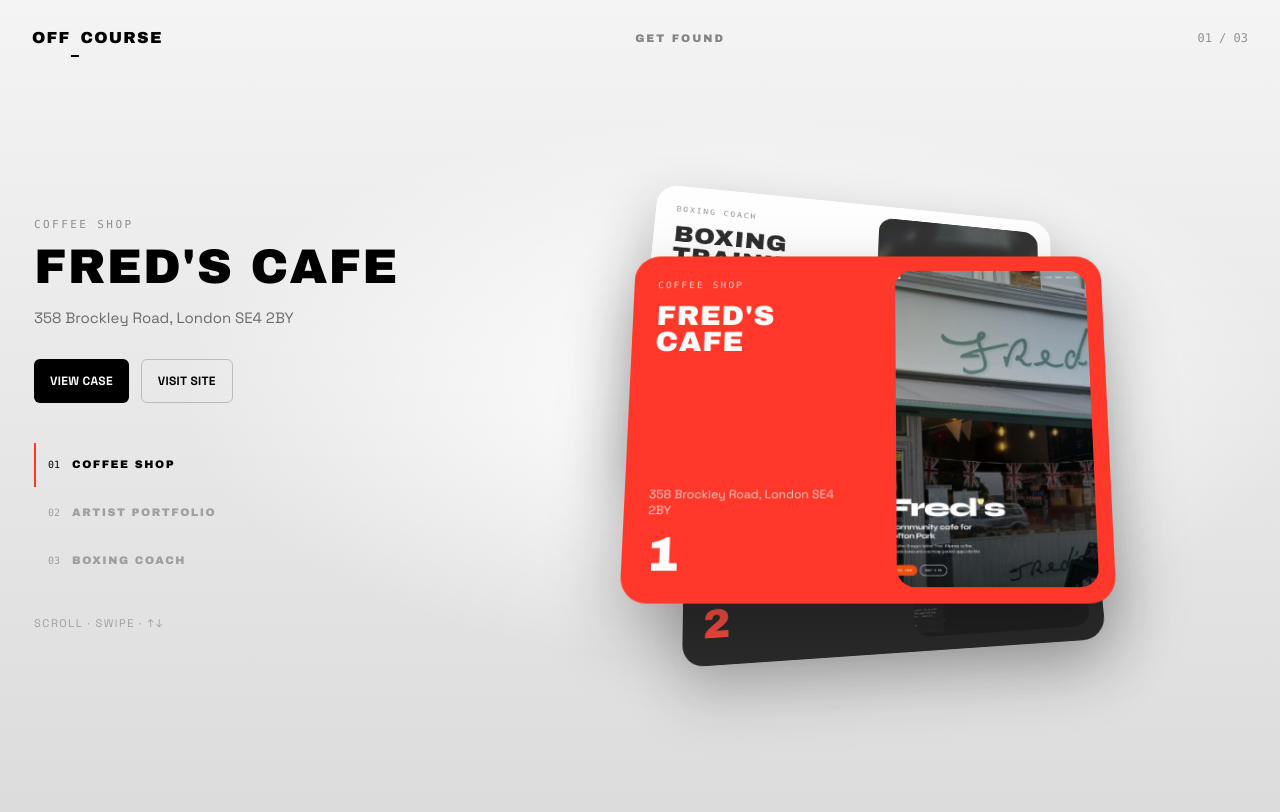
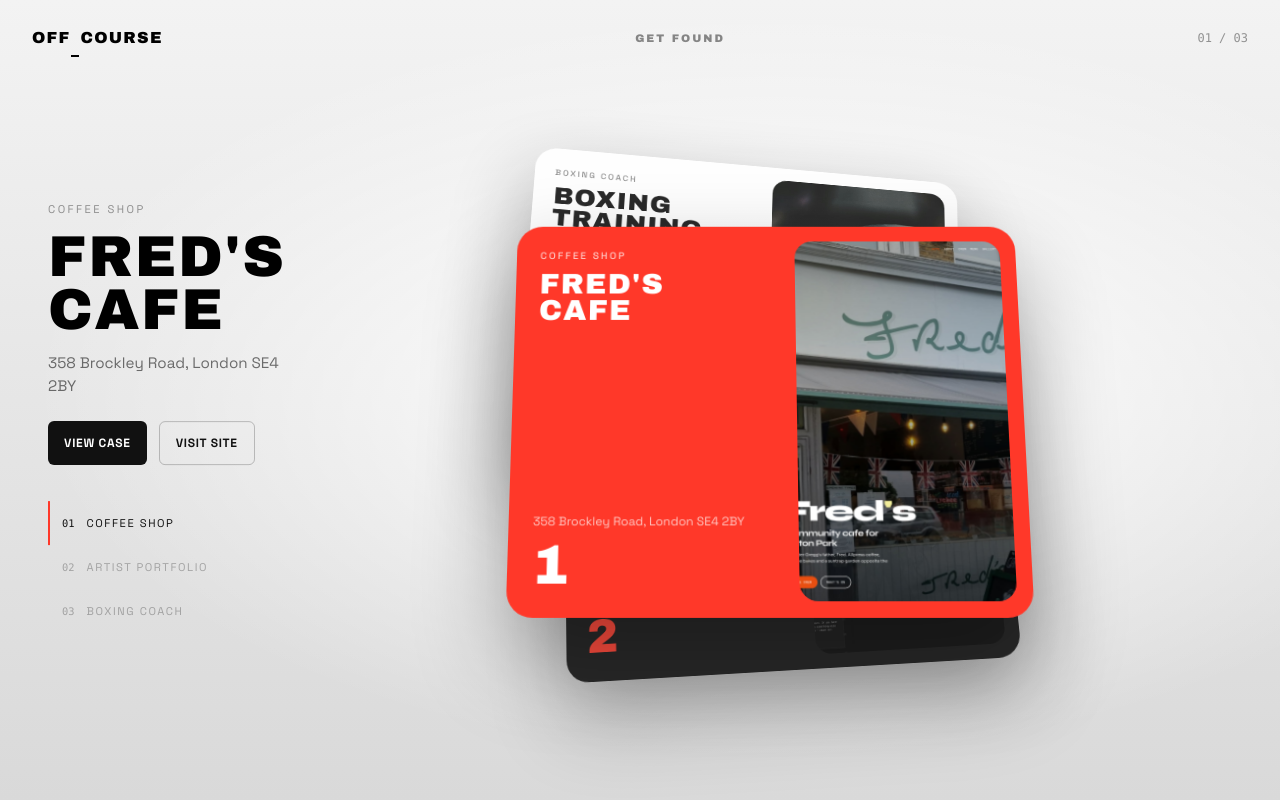
Before and after one commit to aa89976566/off-course, a Next.js app: page /get-found in a window 1280 px wide. Built offline with nearby package versions, Linux system fonts and the light colour scheme.

Commit message:
fix: full-bleed GET FOUND deck with left intro margin
Rebuild the section so cards dominate the viewport like the
kinetic stack reference, while the left open margin holds a
short project intro instead of a cramped two-column squeeze.

Co-authored-by: aa89976566 <aa89976566@users.noreply.github.com>

```diff
--- a/src/app/globals.css
+++ b/src/app/globals.css
@@ -234,133 +234,347 @@ h3::selection {
 }
 
 /*
- * GET FOUND stack — structure after Eliot Besson Stacked Cards Slider:
- * sticky left rail (meta) + right 3D deck viewport.
- * Always two columns; never collapse to flex-column / 1fr on mobile.
+ * GET FOUND — full-bleed kinetic deck.
+ * Cards fill the stage; left open margin = short project intro.
  */
 .found-stack {
-  --found-rail: 0.4fr;
-  --found-deck: 0.6fr;
   --found-ease: cubic-bezier(0.22, 1, 0.36, 1);
-  --found-card-max: 220px;
+  --found-card-w: min(74vw, 34rem);
+  --found-card-h: min(60svh, 29rem);
 }
 
 .found-stack__atmosphere {
   background:
-    radial-gradient(ellipse 65% 50% at 58% 48%, #fff 0%, transparent 68%),
-    linear-gradient(180deg, #f4f4f4 0%, #dcdcdc 100%);
+    radial-gradient(ellipse 80% 65% at 60% 48%, #fff 0%, transparent 72%),
+    linear-gradient(180deg, #f3f3f3 0%, #d9d9d9 100%);
 }
 
-.found-stack__shell,
-.found-stack .found-stack__shell,
-.found-landing .found-stack__shell {
-  display: grid !important;
-  grid-template-columns: minmax(0, var(--found-rail)) minmax(0, var(--found-deck)) !important;
-  align-items: center;
-  column-gap: clamp(0.5rem, 2vw, 2rem);
-  width: 100% !important;
-  max-width: 100%;
-  overflow-x: clip;
-  flex-direction: unset !important;
-}
-
-.found-stack__rail,
-.found-stack .found-stack__rail,
-.found-landing .found-stack__rail {
-  grid-column: 1 !important;
-  grid-row: 1 !important;
-  position: relative;
-  z-index: 20;
-  min-width: 0;
-  max-width: 100%;
-  width: auto !important;
-  padding-inline: 0.125rem;
-  /* Soft veil so overlapping cards never kill text readability */
-  isolation: isolate;
-}
-
-.found-stack__rail::before {
-  content: "";
+.found-stack__stage {
   position: absolute;
-  inset: -10% -18% -10% -10%;
-  z-index: -1;
+  inset: 0;
+  z-index: 10;
+  overflow: hidden;
   pointer-events: none;
-  background: linear-gradient(
-    90deg,
-    rgba(233, 233, 233, 0.97) 0%,
-    rgba(233, 233, 233, 0.9) 62%,
-    rgba(233, 233, 233, 0) 100%
-  );
-}
-
-.found-stack__viewport,
-.found-stack .found-stack__viewport,
-.found-landing .found-stack__viewport {
-  grid-column: 2 !important;
-  grid-row: 1 !important;
-  position: relative;
-  z-index: 10;
-  min-width: 0;
-  max-width: 100%;
-  width: auto !important;
-  height: min(62svh, 420px);
-  margin-left: 0;
-  overflow: hidden;
-  transform: translateZ(0);
 }
 
 .found-stack__perspective {
-  height: 100%;
-  width: 100%;
-  perspective: 1400px;
-  perspective-origin: 62% 42%;
+  position: absolute;
+  inset: 0;
+  perspective: 1500px;
+  perspective-origin: 58% 42%;
   transform-style: preserve-3d;
-  /* Keep deck anchored to the right so cards only kiss the rail */
-  transform: scale(0.92);
-  transform-origin: 85% 50%;
+  pointer-events: auto;
 }
 
 .found-stack__card {
-  width: min(100%, var(--found-card-max)) !important;
+  position: absolute;
+  /* Right-biased: left edge clears the intro gutter (~34vw) */
+  left: 70%;
+  top: 52%;
+  width: var(--found-card-w);
+  margin: 0;
+  padding: 0;
+  border: 0;
+  border-radius: 24px;
+  overflow: hidden;
+  text-align: left;
+  cursor: pointer;
+  outline: none;
+  box-shadow: 0 36px 90px rgba(0, 0, 0, 0.32);
   backface-visibility: hidden;
   transform-style: preserve-3d;
+  will-change: transform, opacity;
   -webkit-tap-highlight-color: transparent;
 }
 
-.found-stack__meta,
-.found-stack__index-item,
+.found-stack__card:focus-visible {
+  box-shadow:
+    0 36px 90px rgba(0, 0, 0, 0.32),
+    0 0 0 2px #111;
+}
+
+.found-stack__card-inner {
+  display: grid;
+  grid-template-columns: 1.05fr 0.95fr;
+  height: var(--found-card-h);
+}
+
+.found-stack__card-copy {
+  display: flex;
+  min-width: 0;
+  flex-direction: column;
+  justify-content: space-between;
+  padding: 1rem 0.85rem 1rem 1rem;
+}
+
+.found-stack__card-eyebrow {
+  font-family: var(--font-space-grotesk), sans-serif;
+  font-size: 0.58rem;
+  font-weight: 500;
+  letter-spacing: 0.18em;
+  text-transform: uppercase;
+}
+
+.found-stack__card-title {
+  margin-top: 0.5rem;
+  font-family: var(--font-archivo-black), sans-serif;
+  font-size: clamp(1.15rem, 5vw, 1.9rem);
+  font-weight: 400;
+  line-height: 0.95;
+  letter-spacing: 0.04em;
+  text-transform: uppercase;
+}
+
+.found-stack__card-place {
+  font-size: 0.62rem;
+  line-height: 1.35;
+}
+
+.found-stack__card-num {
+  margin-top: 0.45rem;
+  font-family: var(--font-archivo-black), sans-serif;
+  font-size: clamp(2.1rem, 9vw, 3.4rem);
+  font-weight: 400;
+  line-height: 1;
+}
+
+.found-stack__card-media {
+  position: relative;
+  margin: 0.65rem;
+  overflow: hidden;
+  border-radius: 14px;
+}
+
+.found-stack__intro {
+  position: absolute;
+  z-index: 30;
+  left: 0.85rem;
+  top: 50%;
+  transform: translateY(-46%);
+  width: min(28vw, 7.75rem);
+  pointer-events: none;
+}
+
+.found-stack__intro * {
+  pointer-events: auto;
+}
+
+.found-stack__eyebrow {
+  font-family: var(--font-space-grotesk), sans-serif;
+  font-size: 0.52rem;
+  letter-spacing: 0.16em;
+  text-transform: uppercase;
+  color: rgba(0, 0, 0, 0.4);
+}
+
+.found-stack__title {
+  margin-top: 0.35rem;
+  max-width: 8ch;
+  font-family: var(--font-archivo-black), sans-serif;
+  font-size: clamp(1.05rem, 4.5vw, 2.75rem);
+  font-weight: 400;
+  line-height: 0.92;
+  letter-spacing: 0.03em;
+  text-transform: uppercase;
+}
+
+.found-stack__address {
+  margin-top: 0.45rem;
+  max-width: 11ch;
+  font-size: 0.6rem;
+  line-height: 1.3;
+  color: rgba(0, 0, 0, 0.55);
+}
+
+.found-stack__cta {
+  /* Mobile: keep left rail to short intro only; card tap opens project */
+  display: none;
+  flex-direction: column;
+  gap: 0.35rem;
+  margin-top: 0.7rem;
+  width: 100%;
+}
+
 .found-stack__btn {
-  transition-timing-function: var(--found-ease);
+  display: inline-flex;
+  min-height: 44px;
+  align-items: center;
+  justify-content: center;
+  border-radius: 0.375rem;
+  padding: 0 0.65rem;
+  font-size: 0.58rem;
+  font-weight: 700;
+  letter-spacing: 0.06em;
+  text-transform: uppercase;
+  transition:
+    background-color 0.3s var(--found-ease),
+    border-color 0.3s var(--found-ease),
+    color 0.3s var(--found-ease);
+}
+
+.found-stack__btn--primary {
+  background: #111;
+  color: #fff;
+}
+
+.found-stack__btn--primary:hover {
+  background: var(--walala-red);
+}
+
+.found-stack__btn--ghost {
+  border: 1px solid rgba(0, 0, 0, 0.22);
+  background: rgba(255, 255, 255, 0.55);
+  color: #111;
+  backdrop-filter: blur(6px);
+}
+
+.found-stack__btn--ghost:hover {
+  border-color: #111;
+}
+
+.found-stack__index {
+  display: none;
+  margin-top: 1.1rem;
+  list-style: none;
+}
+
+.found-stack__index-item {
+  display: flex;
+  min-height: 44px;
+  width: 100%;
+  align-items: center;
+  gap: 0.45rem;
+  border: 0;
+  border-left: 2px solid transparent;
+  background: transparent;
+  padding: 0.15rem 0 0.15rem 0.45rem;
+  text-align: left;
+  color: rgba(0, 0, 0, 0.28);
+  cursor: pointer;
+  transition:
+    color 0.3s var(--found-ease),
+    border-color 0.3s var(--found-ease);
+}
+
+.found-stack__index-item.is-active {
+  border-left-color: var(--walala-red);
+  color: #111;
+}
+
+.found-stack__index-item:hover {
+  color: rgba(0, 0, 0, 0.6);
+}
+
+.found-stack__index-num {
+  font-family: ui-monospace, SFMono-Regular, Menlo, monospace;
+  font-size: 0.56rem;
+  font-variant-numeric: tabular-nums;
+}
+
+.found-stack__index-label {
+  font-family: var(--font-space-grotesk), sans-serif;
+  font-size: 0.56rem;
+  letter-spacing: 0.1em;
+  text-transform: uppercase;
 }
 
 @media (min-width: 768px) {
   .found-stack {
-    --found-rail: minmax(220px, 0.85fr);
-    --found-deck: minmax(0, 1.5fr);
-    --found-card-max: 480px;
-  }
-
-  .found-stack__shell,
-  .found-stack .found-stack__shell,
-  .found-landing .found-stack__shell {
-    grid-template-columns: var(--found-rail) var(--found-deck) !important;
-  }
-
-  .found-stack__viewport,
-  .found-stack .found-stack__viewport,
-  .found-landing .found-stack__viewport {
-    height: min(78svh, 680px);
-    overflow: visible;
+    --found-card-w: min(54vw, 32rem);
+    --found-card-h: min(54svh, 25rem);
   }
 
   .found-stack__perspective {
-    perspective: 1600px;
-    perspective-origin: 50% 40%;
-    transform: none;
+    perspective: 1700px;
+    perspective-origin: 55% 40%;
   }
 
-  .found-stack__rail::before {
-    display: none;
+  .found-stack__card {
+    left: 58%;
+    border-radius: 26px;
+  }
+
+  .found-stack__card-copy {
+    padding: 1.5rem;
+  }
+
+  .found-stack__card-eyebrow {
+    font-size: 0.65rem;
+    letter-spacing: 0.2em;
+  }
+
+  .found-stack__card-place {
+    font-size: 0.75rem;
+  }
+
+  .found-stack__card-media {
+    margin: 1rem;
+    border-radius: 18px;
+  }
+
+  .found-stack__intro {
+    left: clamp(1.5rem, 4vw, 3rem);
+    width: min(22vw, 16rem);
+  }
+
+  .found-stack__index {
+    display: block;
+    margin-top: 2.25rem;
+  }
+
+  .found-stack__eyebrow {
+    font-size: 0.7rem;
+    letter-spacing: 0.22em;
+  }
+
+  .found-stack__title {
+    margin-top: 0.75rem;
+    max-width: 10ch;
+    font-size: clamp(2.2rem, 4.5vw, 3.6rem);
+  }
+
+  .found-stack__address {
+    margin-top: 1rem;
+    max-width: 18rem;
+    font-size: 0.95rem;
+    line-height: 1.5;
+  }
+
+  .found-stack__cta {
+    display: flex;
+    flex-direction: row;
+    flex-wrap: wrap;
+    gap: 0.75rem;
+    margin-top: 1.5rem;
+    width: auto;
+  }
+
+  .found-stack__card {
+    left: 60%;
+  }
+
+  .found-stack__btn {
+    padding: 0 1rem;
+    font-size: 0.75rem;
+  }
+
+  .found-stack__btn--ghost {
+    background: transparent;
+    backdrop-filter: none;
+  }
+
+  .found-stack__index-item {
+    gap: 0.75rem;
+    padding-left: 0.75rem;
+  }
+
+  .found-stack__index-num {
+    font-size: 0.65rem;
+  }
+
+  .found-stack__index-label {
+    font-size: 0.7rem;
+    letter-spacing: 0.14em;
   }
 }
 
--- a/src/components/FoundStack.tsx
+++ b/src/components/FoundStack.tsx
@@ -23,7 +23,6 @@ const CATEGORY_LABEL: Record<string, string> = {
   "boxing-training": "Boxing coach",
 };
 
-/** Card surface themes — kinetic deck palette. */
 const CARD_THEME: Record<
   string,
   { bg: string; fg: string; muted: string; accent: string }
@@ -48,19 +47,16 @@ const CARD_THEME: Record<
   },
 };
 
-/**
- * Spring tuned like Awwwards stacked-card sliders
- * (Eliot Besson / Ruixen-style physics — soft settle, no snap).
- */
+/** Soft spring — same family as Awwwards stacked decks. */
 const STACK_SPRING: Transition = {
   type: "spring",
-  stiffness: 260,
-  damping: 28,
-  mass: 0.85,
+  stiffness: 240,
+  damping: 26,
+  mass: 0.9,
 };
 
 const META_EASE: Transition = {
-  duration: 0.42,
+  duration: 0.4,
   ease: [0.22, 1, 0.36, 1],
 };
 
@@ -72,9 +68,8 @@ function stackOffset(i: number, index: number, total: number) {
 }
 
 /**
- * GET FOUND — split stage modeled on Eliot Besson’s Stacked Cards Slider:
- * left rail = sticky project meta; right viewport = 3D overlapping deck.
- * Mobile keeps the same two-column shell (no column stack).
+ * GET FOUND — full-bleed kinetic card deck (reference stack).
+ * Cards own the screen; the left open margin holds a short project intro.
  */
 export function FoundStack({ projects }: FoundStackProps) {
   const reduce = useReducedMotion();
@@ -138,13 +133,14 @@ export function FoundStack({ projects }: FoundStackProps) {
   }
 
   const category = CATEGORY_LABEL[active.slug] || active.type || "Project";
-  const yStep = narrow ? 48 : 88;
-  const xStep = narrow ? 6 : 18;
-  const zStep = narrow ? 80 : 120;
+  // Fan offsets — mobile keeps the same 3D deck language as desktop.
+  const yStep = narrow ? 78 : 96;
+  const xStep = narrow ? 8 : 20;
+  const zStep = narrow ? 110 : 140;
 
   return (
     <section
-      className="found-stack found-landing relative min-h-svh overflow-x-hidden overflow-y-hidden bg-[#e9e9e9] text-black"
+      className="found-stack found-landing relative h-svh min-h-svh overflow-hidden bg-[#e9e9e9] text-black"
       onTouchStart={(e) => {
         touchY.current = e.touches[0]?.clientY ?? null;
       }}
@@ -162,7 +158,7 @@ export function FoundStack({ projects }: FoundStackProps) {
         className="found-stack__atmosphere pointer-events-none absolute inset-0"
       />
 
-      <header className="found-stack__header relative z-30 flex items-center justify-between px-3 py-3 sm:px-4 md:px-8 md:py-4">
+      <header className="found-stack__header relative z-40 flex items-center justify-between px-4 py-3 md:px-8 md:py-4">
         <Link
           href="/"
           className="inline-flex min-h-11 items-center font-display text-xs uppercase tracking-[0.08em] sm:text-sm md:text-base"
@@ -180,88 +176,9 @@ export function FoundStack({ projects }: FoundStackProps) {
         </p>
       </header>
 
-      {/*
-        Shell mirrors Eliot Besson stacked-cards composition:
-        rail (meta) | viewport (deck) — never collapses to a single column.
-      */}
-      <div className="found-stack__shell relative z-10 mx-auto grid min-h-[calc(100svh-56px)] max-w-[1240px] items-center px-3 pb-4 sm:px-4 sm:pb-6 md:min-h-[calc(100svh-64px)] md:px-8 md:pb-10">
-        <aside className="found-stack__rail relative z-20 min-w-0">
-          <AnimatePresence mode="wait">
-            <motion.div
-              key={active.slug}
-              className="found-stack__meta"
-              initial={reduce ? false : { y: 12, opacity: 0.35 }}
-              animate={{ y: 0, opacity: 1 }}
-              exit={reduce ? undefined : { y: -8, opacity: 0 }}
-              transition={reduce ? { duration: 0 } : META_EASE}
-            >
-              <p className="found-stack__eyebrow font-mono text-[9px] uppercase tracking-[0.18em] text-black/40 sm:text-[11px] sm:tracking-[0.22em]">
-                {category}
-              </p>
-              <h1 className="found-stack__title mt-1.5 max-w-[12ch] font-display text-[clamp(1.1rem,3.8vw,3.6rem)] uppercase leading-[0.92] tracking-wide sm:mt-3">
-                {active.title}
-              </h1>
-              {active.location && (
-                <p className="found-stack__address mt-2 max-w-[16ch] text-[11px] leading-snug text-black/55 sm:mt-4 sm:max-w-xs sm:text-sm sm:leading-relaxed md:text-[15px]">
-                  {active.location}
-                </p>
-              )}
-
-              <div className="found-stack__cta mt-4 flex flex-col gap-2 sm:mt-7 sm:flex-row sm:flex-wrap sm:gap-3">
-                <Link
-                  href={`/get-found/${active.slug}`}
-                  className="found-stack__btn found-stack__btn--primary inline-flex min-h-11 items-center justify-center rounded-md bg-black px-3 text-[10px] font-bold uppercase tracking-wide text-white transition-colors duration-300 hover:bg-[var(--walala-red)] sm:px-4 sm:text-xs"
-                >
-                  View case
-                </Link>
-                {active.liveUrl && (
-                  <a
-                    href={active.liveUrl}
-                    target="_blank"
-                    rel="noopener noreferrer"
-                    className="found-stack__btn found-stack__btn--ghost inline-flex min-h-11 items-center justify-center rounded-md border border-black/20 px-3 text-[10px] font-bold uppercase tracking-wide transition-colors duration-300 hover:border-black sm:px-4 sm:text-xs"
-                  >
-                    Visit site
-                  </a>
-                )}
-              </div>
-            </motion.div>
-          </AnimatePresence>
-
-          <ul className="found-stack__index mt-5 space-y-0.5 sm:mt-10 sm:space-y-1" aria-label="Project types">
-            {projects.map((p, i) => {
-              const cat = CATEGORY_LABEL[p.slug] || p.type;
-              const on = i === index;
-              return (
-                <li key={p.slug}>
-                  <button
-                    type="button"
-                    onClick={() => setIndex(i)}
-                    className={`found-stack__index-item flex min-h-11 w-full items-center gap-2 border-l-2 py-1 pl-2 text-left transition-[color,border-color] duration-300 sm:gap-3 sm:pl-3 ${
-                      on
-                        ? "border-[var(--walala-red)] text-black"
-                        : "border-transparent text-black/30 hover:text-black/60"
-                    }`}
-                  >
-                    <span className="font-mono text-[9px] tabular-nums sm:text-[10px]">
-                      {String(i + 1).padStart(2, "0")}
-                    </span>
-                    <span className="font-display text-[9px] uppercase tracking-[0.1em] sm:text-[11px] sm:tracking-[0.14em]">
-                      {cat}
-                    </span>
-                  </button>
-                </li>
-              );
-            })}
-          </ul>
-
-          <p className="found-stack__hint mt-4 text-[9px] uppercase tracking-[0.12em] text-black/30 sm:mt-8 sm:text-[11px] sm:tracking-[0.14em]">
-            Scroll · swipe · ↑↓
-          </p>
-        </aside>
-
-        <div className="found-stack__viewport relative z-10 flex min-w-0 items-center justify-center">
-          <div className="found-stack__perspective relative h-full w-full max-w-[560px]">
+      {/* Full-bleed card stage — owns the frame */}
+      <div className="found-stack__stage" aria-label="Project cards">
+        <div className="found-stack__perspective">
           {projects.map((project, i) => {
             const d = stackOffset(i, index, total);
             const abs = Math.abs(d);
@@ -292,13 +209,12 @@ export function FoundStack({ projects }: FoundStackProps) {
                   }
                   setIndex(i);
                 }}
-                  className="found-stack__card absolute left-1/2 top-1/2 origin-center overflow-hidden rounded-[18px] text-left outline-none will-change-transform focus-visible:ring-2 focus-visible:ring-black sm:rounded-[26px]"
+                className="found-stack__card"
                 style={{
                   zIndex: 30 - abs,
                   pointerEvents: visible ? "auto" : "none",
                   backgroundColor: theme.bg,
                   color: theme.fg,
-                    boxShadow: "0 28px 70px rgba(0,0,0,0.28)",
                 }}
                 transformTemplate={({
                   x,
@@ -316,56 +232,49 @@ export function FoundStack({ projects }: FoundStackProps) {
                   x: d * xStep,
                   y: d * yStep,
                   z: -abs * zStep,
-                    rotateX: 18 + abs * 6,
-                    rotateY: d * -8,
-                    rotateZ: d * -2,
-                    scale: 1 - abs * 0.08,
-                    opacity: visible ? 1 - abs * 0.12 : 0,
-                    filter:
-                      abs > 0
-                        ? `blur(${Math.min(abs, 2) * 0.35}px)`
-                        : "blur(0px)",
+                  rotateX: narrow ? 14 + abs * 4 : 16 + abs * 5,
+                  rotateY: d * (narrow ? -4 : -7),
+                  rotateZ: d * (narrow ? -1.4 : -2.2),
+                  scale: 1 - abs * 0.07,
+                  opacity: visible ? 1 - abs * 0.1 : 0,
                 }}
                 transition={reduce ? { duration: 0 } : STACK_SPRING}
               >
-                  <div className="found-stack__card-inner grid h-[min(34svh,240px)] grid-cols-[1.05fr_0.95fr] sm:h-[min(42svh,320px)] md:h-[360px]">
-                    <div className="flex min-w-0 flex-col justify-between p-2.5 sm:p-4 md:p-6">
-                      <div className="min-w-0">
+                <div className="found-stack__card-inner">
+                  <div className="found-stack__card-copy">
+                    <div>
                       <p
-                          className="font-mono text-[8px] uppercase tracking-[0.16em] sm:text-[10px] sm:tracking-[0.2em]"
+                        className="found-stack__card-eyebrow"
                         style={{ color: theme.muted }}
                       >
                         {cat}
                       </p>
-                        <p className="mt-1.5 font-display text-[clamp(0.8rem,2.6vw,1.85rem)] uppercase leading-[0.95] tracking-wide sm:mt-3">
-                          {project.title}
-                        </p>
+                      <p className="found-stack__card-title">{project.title}</p>
                     </div>
-                      <div className="min-w-0">
+                    <div>
                       {project.location && (
                         <p
-                            className="text-[9px] leading-snug sm:text-[11px] md:text-xs"
+                          className="found-stack__card-place"
                           style={{ color: theme.muted }}
                         >
                           {project.location}
                         </p>
                       )}
                       <p
-                          className="mt-1.5 font-display text-2xl leading-none sm:mt-3 sm:text-4xl md:text-5xl"
+                        className="found-stack__card-num"
                         style={{ color: theme.accent }}
                       >
                         {String(i + 1)}
                       </p>
                     </div>
                   </div>
-
-                    <div className="relative m-2 overflow-hidden rounded-[12px] sm:m-3 sm:rounded-[18px] md:m-4">
+                  <div className="found-stack__card-media">
                     <Image
                       src={assetPath(project.cover)}
                       alt={project.title}
                       fill
                       className="object-cover object-top"
-                        sizes="(max-width: 768px) 40vw, 240px"
+                      sizes="(max-width: 768px) 55vw, 320px"
                       priority={abs === 0}
                     />
                   </div>
@@ -375,7 +284,65 @@ export function FoundStack({ projects }: FoundStackProps) {
           })}
         </div>
       </div>
+
+      {/* Left open margin — short project intro only */}
+      <aside className="found-stack__intro">
+        <AnimatePresence mode="wait">
+          <motion.div
+            key={active.slug}
+            className="found-stack__meta"
+            initial={reduce ? false : { y: 10, opacity: 0.4 }}
+            animate={{ y: 0, opacity: 1 }}
+            exit={reduce ? undefined : { y: -8, opacity: 0 }}
+            transition={reduce ? { duration: 0 } : META_EASE}
+          >
+            <p className="found-stack__eyebrow">{category}</p>
+            <h1 className="found-stack__title">{active.title}</h1>
+            {active.location && (
+              <p className="found-stack__address">{active.location}</p>
+            )}
+            <div className="found-stack__cta">
+              <Link
+                href={`/get-found/${active.slug}`}
+                className="found-stack__btn found-stack__btn--primary"
+              >
+                View case
+              </Link>
+              {active.liveUrl && (
+                <a
+                  href={active.liveUrl}
+                  target="_blank"
+                  rel="noopener noreferrer"
+                  className="found-stack__btn found-stack__btn--ghost"
+                >
+                  Visit site
+                </a>
+              )}
             </div>
+          </motion.div>
+        </AnimatePresence>
+
+        <ul className="found-stack__index" aria-label="Project types">
+          {projects.map((p, i) => {
+            const cat = CATEGORY_LABEL[p.slug] || p.type;
+            const on = i === index;
+            return (
+              <li key={p.slug}>
+                <button
+                  type="button"
+                  onClick={() => setIndex(i)}
+                  className={`found-stack__index-item${on ? " is-active" : ""}`}
+                >
+                  <span className="found-stack__index-num">
+                    {String(i + 1).padStart(2, "0")}
+                  </span>
+                  <span className="found-stack__index-label">{cat}</span>
+                </button>
+              </li>
+            );
+          })}
+        </ul>
+      </aside>
     </section>
   );
 }
```
Lines whose indentation alone changed are shown as unchanged.
